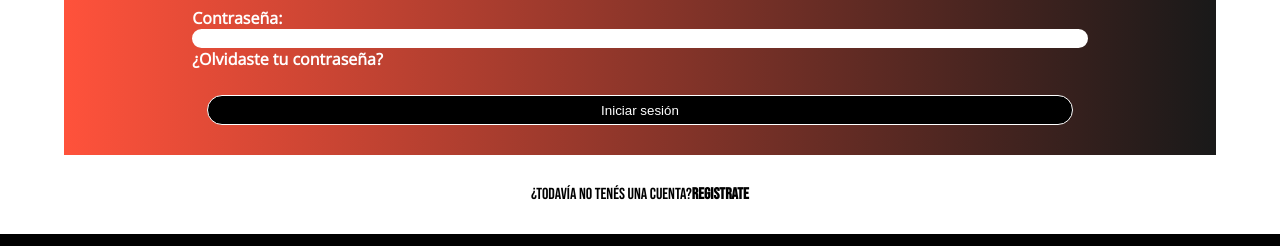
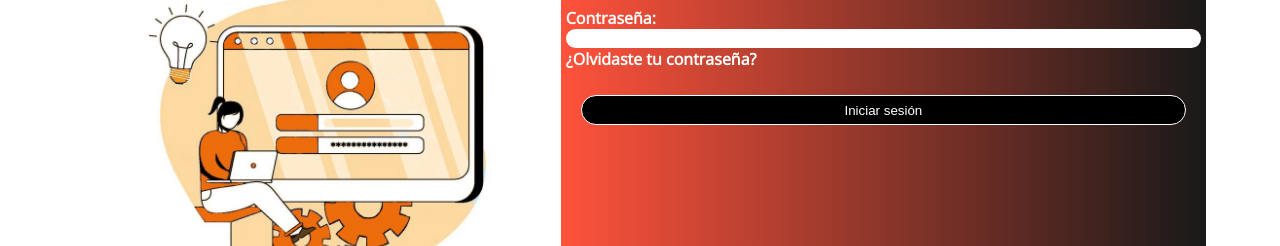
Before and after one commit to CamilaLedezma/modificaciones-del-sprint2, a website: page views/login.html in a window 1280 px wide. Shown: the part 249-495 px from the top of the page. Drawn offline with nearby package versions, Linux system fonts and the light colour scheme; files that its build step writes are made by us from their sources; files whose address does not match are found by name.

Commit message:
modificacion banner regster/login

```diff
--- a/public/css/style.css
+++ b/public/css/style.css
@@ -539,11 +539,15 @@ main.register section.forms,
 main.login section.forms{
     display: flex;
     flex-wrap: nowrap;
-    background-image: linear-gradient(to right ,#ff523b,rgba(0, 0, 0, 0.9));
     padding: 10px;
     justify-content: center;
     color: white;
     font-weight: bolder;
+}
+main.register section.forms form,
+main.login section.forms form{
+    width: 100%;
+    background-image: linear-gradient(to right ,#ff523b,rgba(0, 0, 0, 0.9));
 }
 main.register section.forms div,
 main.login section.forms div{
@@ -596,7 +600,8 @@ main.login section.forms .submit button{
     width: 100%;
     border-radius: 15px;
 }
-main.register section.forms .carrousel{
+main.register section.forms .carrousel,
+main.login section.forms .carrousel{
     display: none;
 }
 main.register input,
@@ -1038,7 +1043,8 @@ footer section.copy-right{
         text-align: center;
         width: 60%;
     }
-    main.register section.forms .carrousel{
+    main.register section.forms .carrousel,
+    main.login section.forms .carrousel{
         display: flex;
         width: 60%;
         align-items: center;
--- a/views/login.html
+++ b/views/login.html
@@ -62,6 +62,11 @@
             <h1>Inciar sesión</h1>
         </section>
         <section class=forms>
+            <div class="carrousel">
+                <!-- <i class="fas fa-arrow-left"></i> -->
+                <img src="/images/banner-l-r.jpg" alt="banner">
+                <!-- <i class="fas fa-arrow-right"></i> -->
+            </div>
             <form action="/index" method="post">
                 <div class="google">
                     <button type="submit"><i class="fab fa-google"></i> Registrate con Google</button>
```
Also changed, not shown: views/register.html (+1 -1 lines), public/images/banner-l-r.jpg (added).
